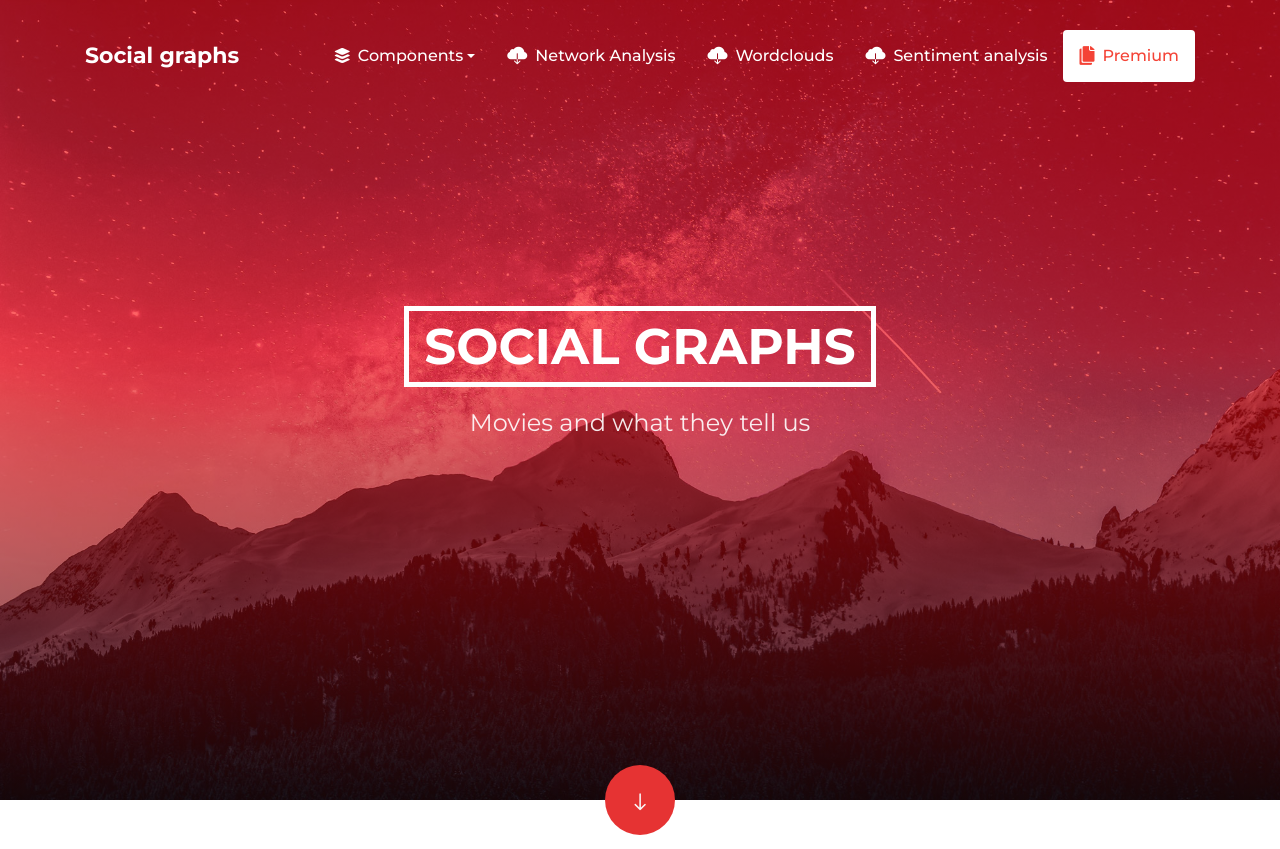
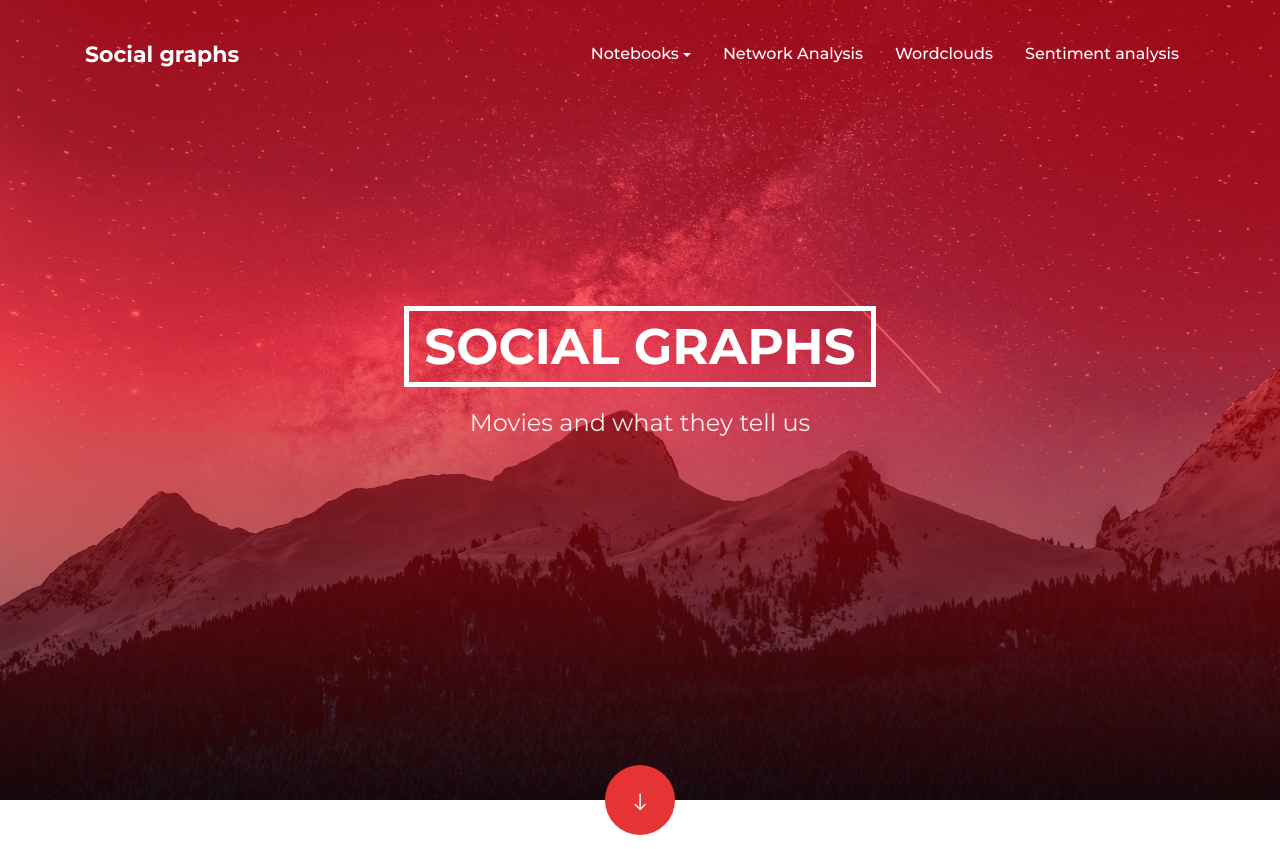
Before and after one commit to LukaAvbreht/Social_graphs, a plain HTML site: page index.html in a window 1280 px wide. Shown: the top 849 px of the page. Drawn offline with Linux system fonts and the light colour scheme; files whose address does not match are found by name.

Commit message:
Update notebook

```diff
--- a/index.html
+++ b/index.html
@@ -44,8 +44,7 @@
                     <li class="dropdown nav-item">
                         <a href="#" class="dropdown-toggle nav-link icon d-flex align-items-center"
                            data-toggle="dropdown">
-                            <i class="ion-ios-apps mr-2"></i>
-                            Components
+                            Notebooks
                             <b class="caret"></b>
                         </a>
                         <div class="dropdown-menu dropdown-menu-left">
@@ -53,14 +52,9 @@
                             <a href="#" class="dropdown-item"><i class="ion-ios-document mr-2"></i> Documentation</a>
                         </div>
                     </li>
-                    <li class="nav-item"><a href="#netanalysis" class="nav-link icon d-flex align-items-center"><i
-                            class="ion-ios-cloud-download mr-2"></i> Network Analysis</a></li>
-                    <li class="nav-item"><a href="#wordclouds" class="nav-link icon d-flex align-items-center"><i
-                            class="ion-ios-cloud-download mr-2"></i> Wordclouds</a></li>
-                    <li class="nav-item"><a href="#sentanalysis" class="nav-link icon d-flex align-items-center"><i
-                            class="ion-ios-cloud-download mr-2"></i> Sentiment analysis</a></li>
-                    <li class="nav-item cta"><a href="#" class="nav-link icon d-flex align-items-center"><i
-                            class="ion-ios-copy mr-2"></i> Premium</a></li>
+                    <li class="nav-item"><a href="#netanalysis" class="nav-link icon d-flex align-items-center"></i> Network Analysis</a></li>
+                    <li class="nav-item"><a href="#wordclouds" class="nav-link icon d-flex align-items-center"></i> Wordclouds</a></li>
+                    <li class="nav-item"><a href="#sentanalysis" class="nav-link icon d-flex align-items-center"></i> Sentiment analysis</a></li>
                 </ul>
             </div>
         </div>
```
Also changed, not shown: 1 other file.
